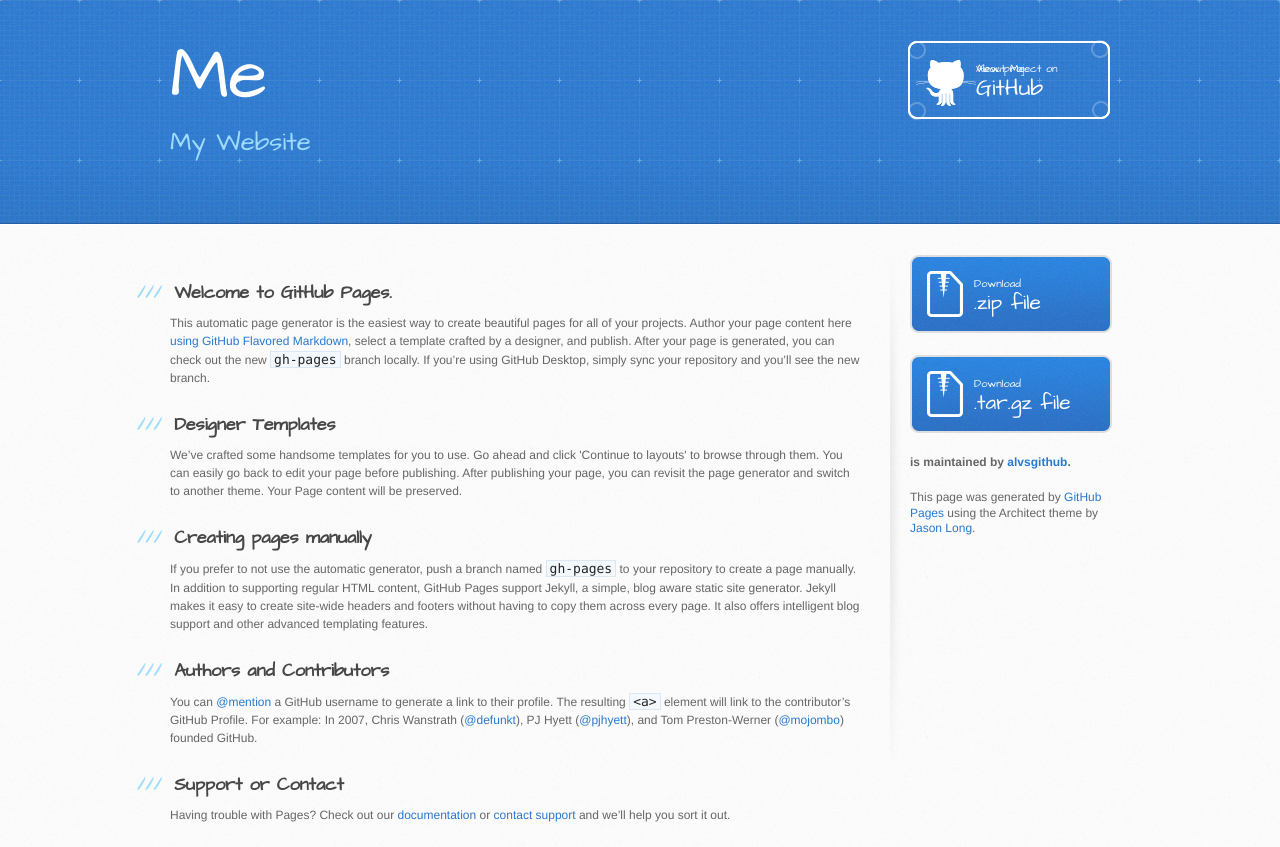
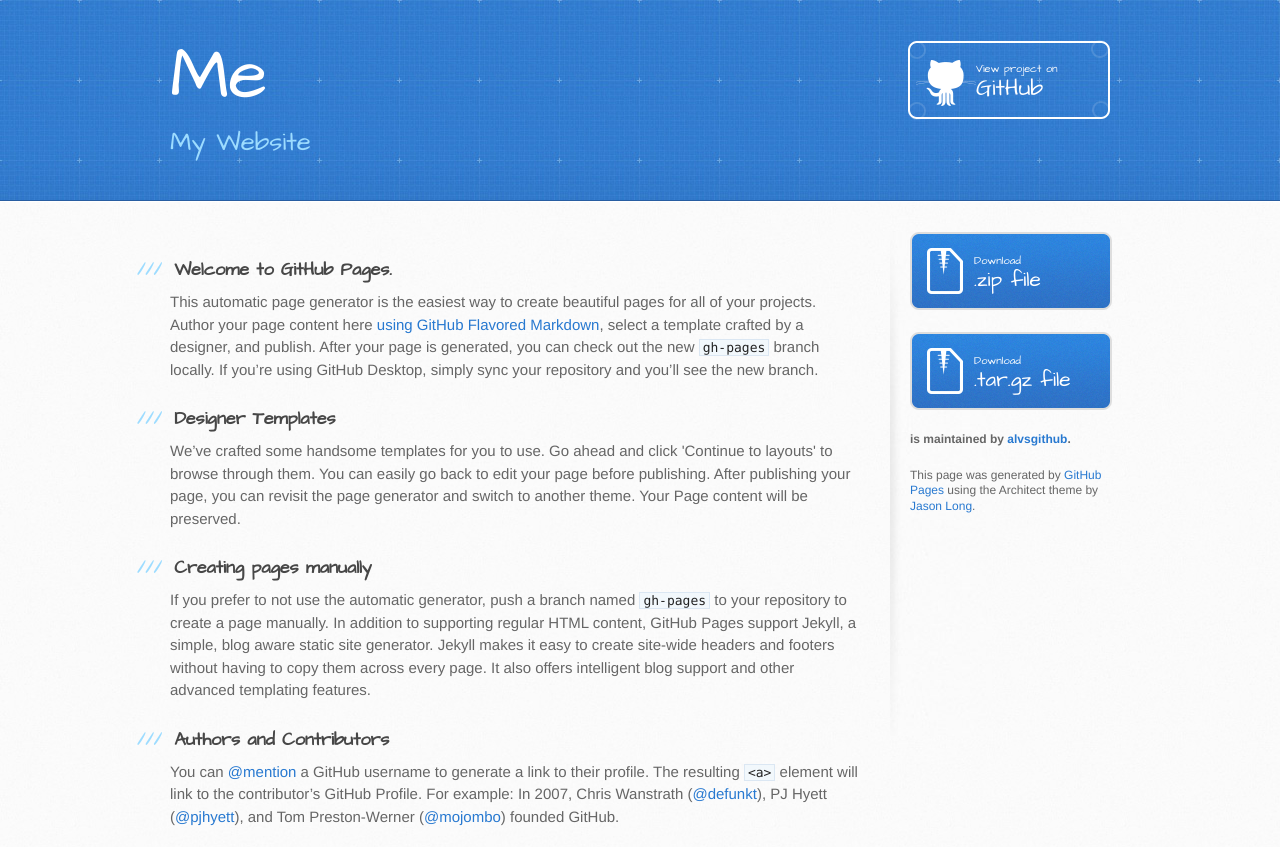
Before and after one commit to alvsgithub/Me, a plain HTML site: page index.html in a window 1280 px wide. Shown: the top 847 px of the page. Drawn offline with Linux system fonts and the light colour scheme.

Commit message:
Update index.html

```diff
--- a/index.html
+++ b/index.html
@@ -22,8 +22,6 @@
         <h1>Me</h1>
         <h2>My Website</h2>
         <a href="https://github.com/alvsgithub/Me" class="button"><small>View project on</small> GitHub</a>
-        <br>
-        <a href="https://github.com/alvsgithub/Me" class="button"><small>About Me</a>
       </div>
     </header>
 
```
